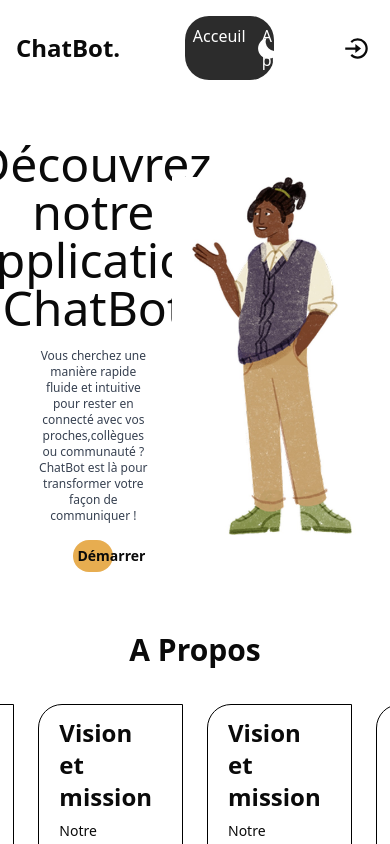
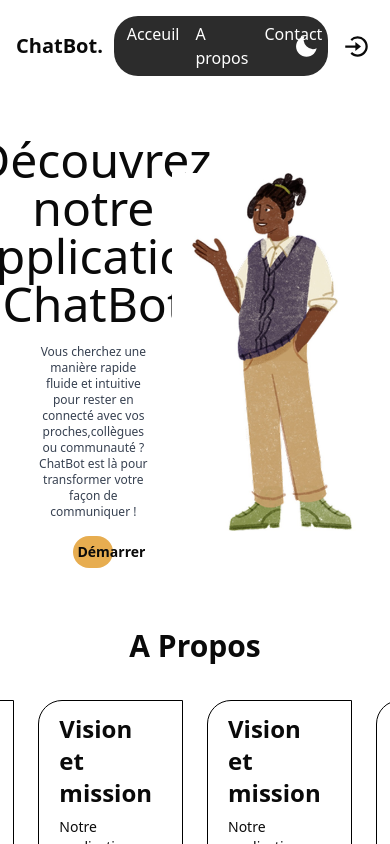
Before and after one commit to IannisG10/Chat_App, a Next.js app: page / in a window 390 px wide. Shown: the top 844 px of the page. Built offline with nearby package versions, Linux system fonts and the light colour scheme.

Commit message:
responsive: NavBar

```diff
--- a/src/components/block/NavBar/NavBar.tsx
+++ b/src/components/block/NavBar/NavBar.tsx
@@ -4,11 +4,11 @@ import { NavBarType } from "@/entities/compoent-entities/header-entities";
 
 export const NavBar = ({firstItem,secondItem,thirdItem}: NavBarType) => {
     return(
-        <nav className="flex items-center justify-around bg-[#2c2c2c] w-1/4  rounded-3xl">
+        <nav className="flex items-center justify-around bg-[#2c2c2c] md:w-1/4 w-3/5  rounded-3xl">
             <ul className=" flex text-white justify-between w-3/4  ">
-                <li className=" cursor-pointer hover:bg-[#535353] transition-all duration-150 py-2 rounded-3xl px-2" >{firstItem}</li>
-                <li className=" cursor-pointer hover:bg-[#535353] transition-all duration-150 py-2 rounded-3xl px-2" >{secondItem}</li>
-                <li className=" cursor-pointer hover:bg-[#535353] transition-all duration-150 py-2 rounded-3xl px-2" >{thirdItem}</li>
+                <li className=" cursor-pointer hover:bg-[#535353] transition-all duration-150 md:py-2 py-1.5 rounded-3xl px-2" >{firstItem}</li>
+                <li className=" cursor-pointer hover:bg-[#535353] transition-all duration-150 md:py-2 py-1.5 rounded-3xl px-2" >{secondItem}</li>
+                <li className=" cursor-pointer hover:bg-[#535353] transition-all duration-150 md:py-2 py-1.5 rounded-3xl px-2" >{thirdItem}</li>
             </ul>
             <div className=" rounded-full p-1 hover:bg-[#535353] transition-all duration-150 cursor-pointer">
                 <BiSolidMoon color="white" size={25}/>
--- a/src/components/sections/Header/Header.tsx
+++ b/src/components/sections/Header/Header.tsx
@@ -9,7 +9,7 @@ interface HeaderProps {
 export const Header = ({barComponent,iconList}: HeaderProps)=> {
     return(
         <div className="flex justify-between items-center">
-            <h1 className=" font-bold text-2xl">ChatBot.</h1>
+            <h1 className=" md:font-bold font-extrabold md:text-2xl text-xl">ChatBot.</h1>
             {barComponent}
             <div className=" flex items-center">
                 {iconList.map((item,index)=> (
```
